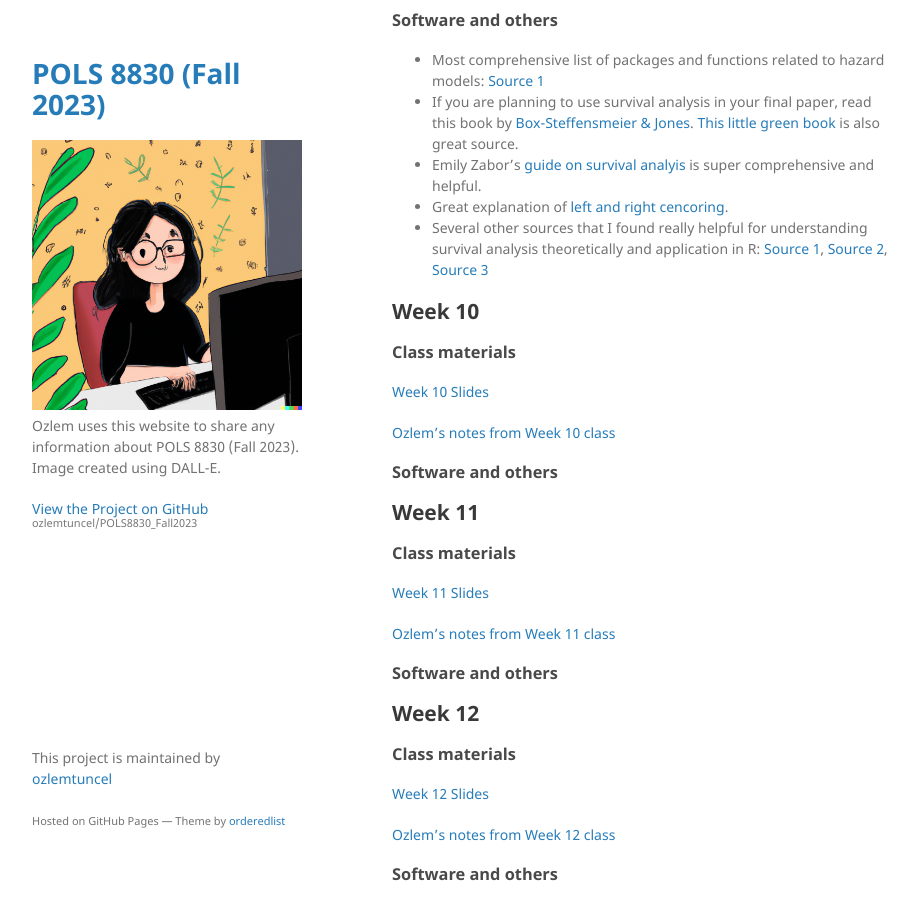
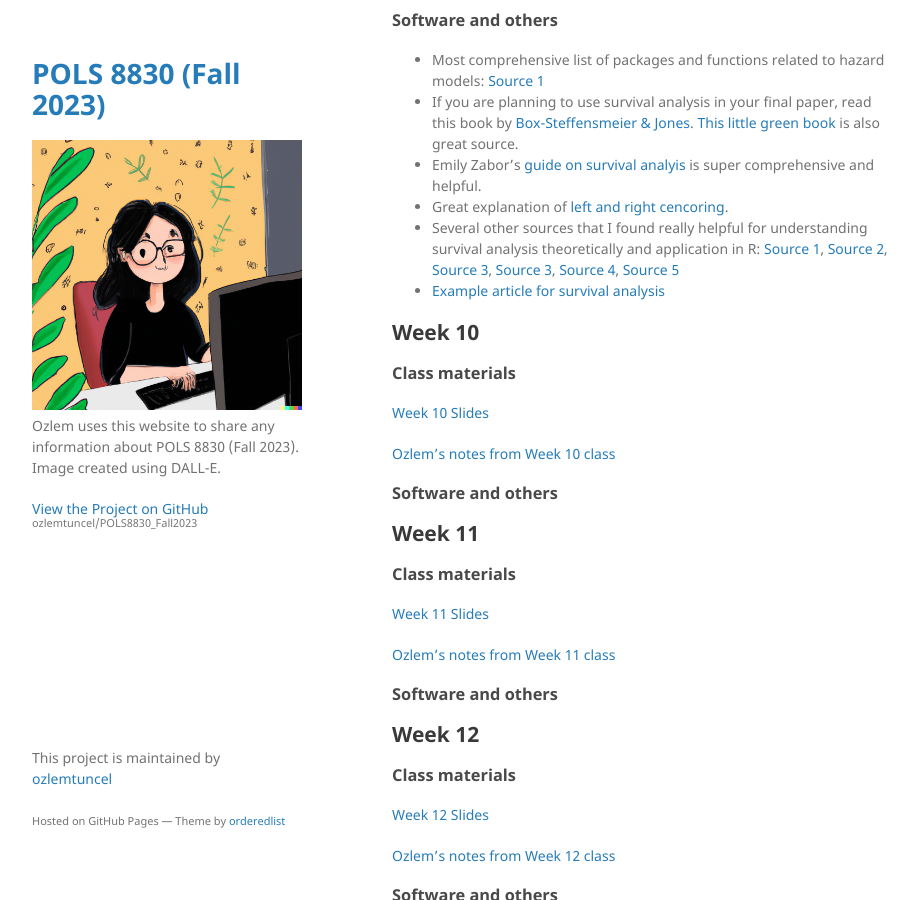
Before and after one commit to ozlemtuncel/POLS8830_Fall2023, a Jekyll site: the page built from index.md, in a window 1280 px wide and 900 px high, scrolled down 4181 px. Shown: the whole window, without its empty margins (178-1096 px from the left). Built offline with Jekyll 4.4.1, drawn with Linux system fonts in a browser that asks for light colours; our own code applies the rules of GitHub Pages for plain Markdown files.

Commit message:
Update index.md
finish survival week

```diff
--- a/index.md
+++ b/index.md
@@ -151,7 +151,8 @@ R script for Week 9: [Script I](docs/Week9_Hazard_Models_tidy.R)
 - If you are planning to use survival analysis in your final paper, read this book by [Box-Steffensmeier & Jones](https://www.cambridge.org/core/books/event-history-modeling/4CD04448EB7CD70B47C8D43FC2AFDE17). [This little green book](https://www.amazon.com/Event-History-Survival-Analysis-Longitudinal-ebook/dp/B00JXZ2XVC/ref=sr_1_11?crid=3LDN0GJFW9I9V&keywords=Survival+Analysis&qid=1697041732&s=digital-text&sprefix=survival+analysis%2Cdigital-text%2C79&sr=1-11) is also great source.
 - Emily Zabor's [guide on survival analyis](https://www.emilyzabor.com/tutorials/survival_analysis_in_r_tutorial.html) is super comprehensive and helpful.
 - Great explanation of [left and right cencoring](https://www.quantics.co.uk/blog/introduction-survival-analysis-clinical-trials/).
-- Several other sources that I found really helpful for understanding survival analysis theoretically and application in R: [Source 1](https://spia.uga.edu/faculty_pages/rbakker/pols8501/OxfordOneNotes.pdf), [Source 2](https://socialsciences.mcmaster.ca/jfox/Books/Companion/appendices/Appendix-Cox-Regression.pdf), [Source 3](https://rpubs.com/auraf285/SurvAnalysisR)
+- Several other sources that I found really helpful for understanding survival analysis theoretically and application in R: [Source 1](https://spia.uga.edu/faculty_pages/rbakker/pols8501/OxfordOneNotes.pdf), [Source 2](https://socialsciences.mcmaster.ca/jfox/Books/Companion/appendices/Appendix-Cox-Regression.pdf), [Source 3](https://rpubs.com/auraf285/SurvAnalysisR), [Source 3](https://shariq-mohammed.github.io/files/cbsa2019/1-intro-to-survival.html), [Source 4](http://www.sthda.com/english/wiki/cox-proportional-hazards-model), [Source 5](https://bookdown.org/drki_musa/dataanalysis/survival-analysis-kaplan-meier-and-cox-proportional-hazard-ph-regression.html)
+- [Example article for survival analysis](https://journals.sagepub.com/doi/full/10.1177/0022343315618001#fig4-0022343315618001)
 
 ## Week 10
 
```
